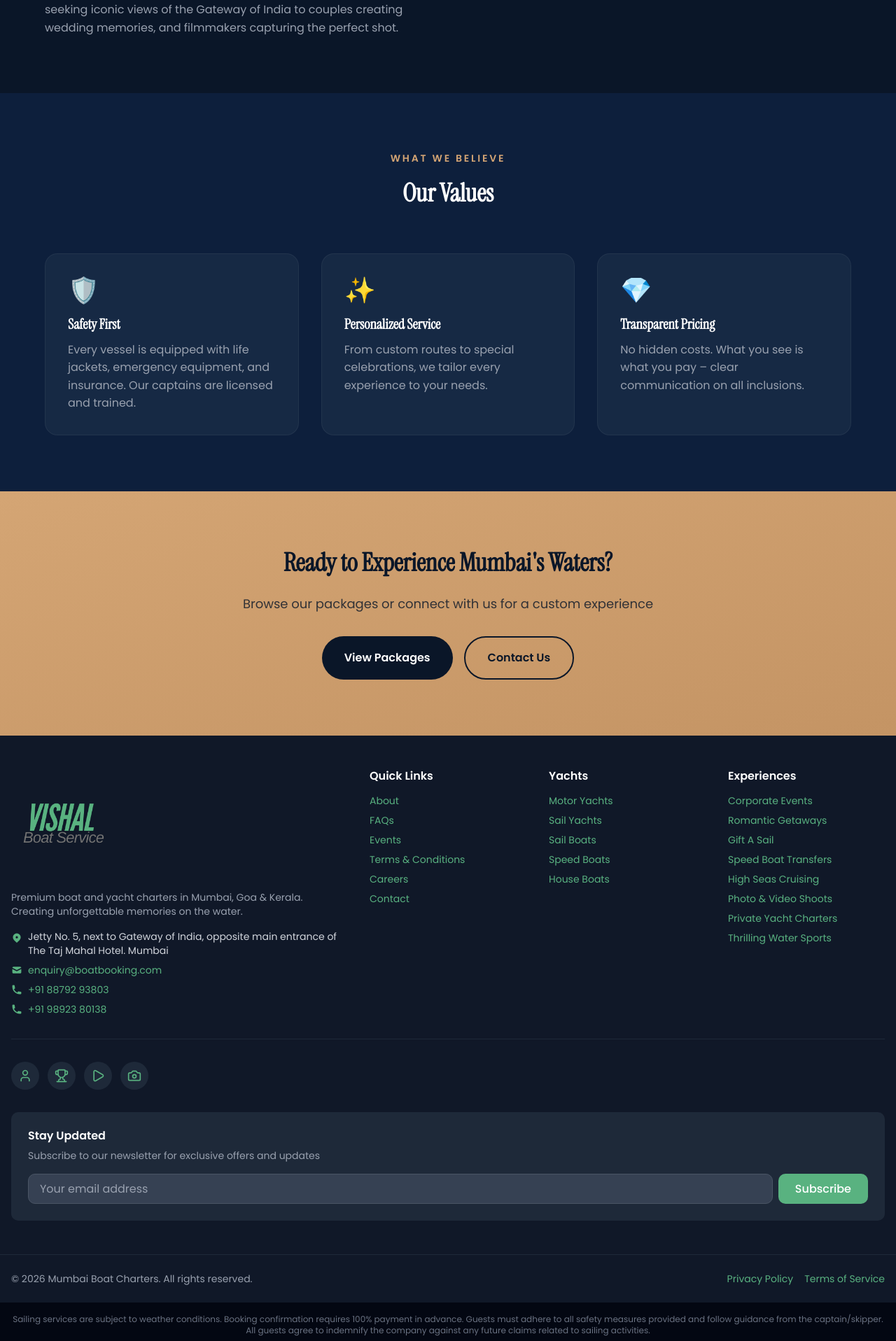
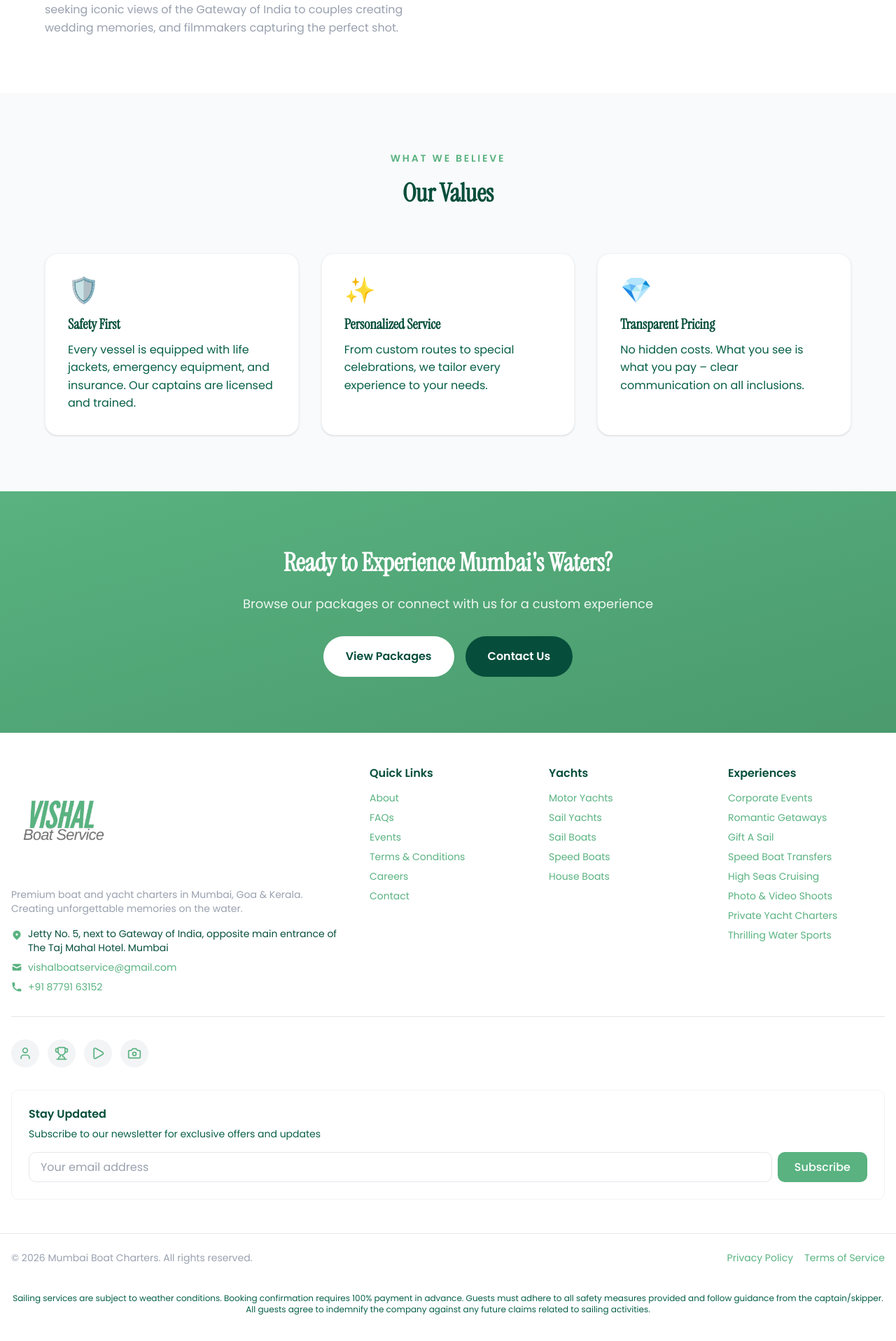
Before and after one commit to Devdeep8/boat-website-work-free, a Next.js app in the folder user-frontend/: page /about in a window 1280 px wide. Shown: the part 804-2720 px from the top of the page at 70% size. After the commit the page ends 2699 px from the top, so only its background shows below. Built offline with nearby package versions, Linux system fonts and the light colour scheme.

Commit message:
fix: this done

```diff
--- a/user-frontend/src/app/about/page.tsx
+++ b/user-frontend/src/app/about/page.tsx
@@ -9,19 +9,19 @@ export default function AboutPage() {
   return (
     <>
       <Header />
-      <main className="pt-[120px] min-h-screen">
+      <main className="pt-[96px] md:pt-[120px] min-h-screen">
       {/* Hero */}
-      <section className="relative py-24 px-4 bg-gradient-to-br from-[#0a1628] via-[#1a2744] to-[#0a1628]">
+      <section className="relative py-24 px-4 bg-gradient-to-br from-[#59b280] to-[#7bc49a]">
         <div className="max-w-6xl mx-auto text-center">
           <motion.h1
-            className="font-instrument text-5xl md:text-6xl font-semibold text-white mb-6"
+            className="font-instrument text-5xl md:text-6xl font-semibold text-[#064e3b] mb-6"
             initial={{ opacity: 0, y: 20 }}
             animate={{ opacity: 1, y: 0 }}
           >
             About Us
           </motion.h1>
           <motion.p
-            className="text-xl text-gray-400 max-w-3xl mx-auto"
+            className="text-xl text-[#065f46] max-w-3xl mx-auto"
             initial={{ opacity: 0, y: 20 }}
             animate={{ opacity: 1, y: 0 }}
             transition={{ delay: 0.2 }}
@@ -32,7 +32,7 @@ export default function AboutPage() {
       </section>
 
       {/* Story Section */}
-      <section className="py-20 px-4 bg-[#0a1628]">
+      <section className="py-20 px-4 bg-white">
         <div className="max-w-6xl mx-auto">
           <div className="grid md:grid-cols-2 gap-12 items-center">
             <motion.div
@@ -41,7 +41,7 @@ export default function AboutPage() {
               viewport={{ once: true }}
             >
               <span className="text-[#d4a574] text-sm font-semibold tracking-[0.2em] uppercase">Our Story</span>
-              <h2 className="font-instrument text-4xl font-semibold text-white mt-4 mb-6">
+              <h2 className="font-instrument text-4xl font-semibold text-[#064e3b] mt-4 mb-6">
                 A Decade on Mumbai Waters
               </h2>
               <p className="text-gray-400 leading-relaxed mb-6">
@@ -52,15 +52,15 @@ export default function AboutPage() {
               </p>
             </motion.div>
             <motion.div
-              className="bg-[#162944] rounded-2xl p-8 border border-white/5"
+              className="bg-white rounded-2xl p-8 border border-gray-100 shadow-sm"
               initial={{ opacity: 0, x: 30 }}
               whileInView={{ opacity: 1, x: 0 }}
               viewport={{ once: true }}
             >
               <div className="grid grid-cols-2 gap-6">
                 <div className="text-center">
-                  <div className="font-instrument text-4xl text-[#d4a574] mb-2">10+</div>
-                  <div className="text-sm text-gray-400">Years Experience</div>
+                  <div className="font-instrument text-4xl text-[#59b280] mb-2">10+</div>
+                  <div className="text-sm text-[#065f46]">Years Experience</div>
                 </div>
                 <div className="text-center">
                   <div className="font-instrument text-4xl text-[#d4a574] mb-2">50+</div>
@@ -81,7 +81,7 @@ export default function AboutPage() {
       </section>
 
       {/* Values Section */}
-      <section className="py-20 px-4 bg-[#0d1f3c]">
+      <section className="py-20 px-4 bg-gray-50">
         <div className="max-w-6xl mx-auto">
           <motion.div
             className="text-center mb-16"
@@ -89,8 +89,8 @@ export default function AboutPage() {
             whileInView={{ opacity: 1, y: 0 }}
             viewport={{ once: true }}
           >
-            <span className="text-[#d4a574] text-sm font-semibold tracking-[0.2em] uppercase">What We Believe</span>
-            <h2 className="font-instrument text-4xl font-semibold text-white mt-4">Our Values</h2>
+            <span className="text-[#59b280] text-sm font-semibold tracking-[0.2em] uppercase">What We Believe</span>
+            <h2 className="font-instrument text-4xl font-semibold text-[#064e3b] mt-4">Our Values</h2>
           </motion.div>
 
           <div className="grid md:grid-cols-3 gap-8">
@@ -113,15 +113,15 @@ export default function AboutPage() {
             ].map((value, index) => (
               <motion.div
                 key={value.title}
-                className="bg-[#162944] rounded-2xl p-8 border border-white/5"
+                className="bg-white rounded-2xl p-8 border border-gray-100 shadow-sm"
                 initial={{ opacity: 0, y: 20 }}
                 whileInView={{ opacity: 1, y: 0 }}
                 viewport={{ once: true }}
                 transition={{ delay: index * 0.1 }}
               >
                 <div className="text-4xl mb-4">{value.icon}</div>
-                <h3 className="font-instrument text-xl font-semibold text-white mb-3">{value.title}</h3>
-                <p className="text-gray-400">{value.description}</p>
+                <h3 className="font-instrument text-xl font-semibold text-[#064e3b] mb-3">{value.title}</h3>
+                <p className="text-[#065f46]">{value.description}</p>
               </motion.div>
             ))}
           </div>
@@ -129,24 +129,24 @@ export default function AboutPage() {
       </section>
 
       {/* CTA */}
-      <section className="py-20 px-4 bg-gradient-to-br from-[#d4a574] to-[#c49464]">
+      <section className="py-20 px-4 bg-gradient-to-br from-[#59b280] to-[#4a9a6d]">
         <div className="max-w-4xl mx-auto text-center">
-          <h2 className="font-instrument text-4xl font-semibold text-[#0a1628] mb-6">
+          <h2 className="font-instrument text-4xl font-semibold text-white mb-6">
             Ready to Experience Mumbai's Waters?
           </h2>
-          <p className="text-[#0a1628]/80 text-lg mb-8">
+          <p className="text-white/90 text-lg mb-8">
             Browse our packages or connect with us for a custom experience
           </p>
           <div className="flex flex-col sm:flex-row gap-4 justify-center">
             <Link
               href="/"
-              className="inline-flex items-center justify-center bg-[#0a1628] hover:bg-[#1a2744] text-white font-semibold px-8 py-4 rounded-full transition-all"
+              className="inline-flex items-center justify-center bg-white hover:bg-gray-100 text-[#064e3b] font-semibold px-8 py-4 rounded-full transition-all"
             >
               View Packages
             </Link>
             <Link
               href="/contact"
-              className="inline-flex items-center justify-center border-2 border-[#0a1628] text-[#0a1628] font-semibold px-8 py-4 rounded-full transition-all hover:bg-[#0a1628] hover:text-white"
+              className="inline-flex items-center justify-center bg-[#064e3b] hover:bg-[#0a1628] text-white font-semibold px-8 py-4 rounded-full transition-all"
             >
               Contact Us
             </Link>
--- a/user-frontend/src/app/contact/page.tsx
+++ b/user-frontend/src/app/contact/page.tsx
@@ -5,8 +5,9 @@ import Link from "next/link";
 import Header from "@/components/Header";
 import Footer from "@/components/Footer";
 
-const WHATSAPP_NUMBER = "919876543210";
-const EMAIL = "info@mumbaiboatcharters.com";
+const WHATSAPP_NUMBER = "918779163152";
+const EMAIL = "vishalboatservice@gmail.com";
+const DISPLAY_PHONE = "+91 87791 63152";
 
 export default function ContactPage() {
   const createWhatsAppLink = (message: string) => {
@@ -16,19 +17,19 @@ export default function ContactPage() {
   return (
     <>
       <Header />
-      <main className="pt-[120px] min-h-screen">
+      <main className="pt-[96px] md:pt-[120px] min-h-screen">
       {/* Hero */}
-      <section className="relative py-24 px-4 bg-gradient-to-br from-[#0a1628] via-[#1a2744] to-[#0a1628]">
+      <section className="relative py-24 px-4 bg-gradient-to-br from-[#59b280] to-[#7bc49a]">
         <div className="max-w-6xl mx-auto text-center">
           <motion.h1
-            className="font-instrument text-5xl md:text-6xl font-semibold text-white mb-6"
+            className="font-instrument text-5xl md:text-6xl font-semibold text-[#064e3b] mb-6"
             initial={{ opacity: 0, y: 20 }}
             animate={{ opacity: 1, y: 0 }}
           >
             Get in Touch
           </motion.h1>
           <motion.p
-            className="text-xl text-gray-400 max-w-3xl mx-auto"
+            className="text-xl text-[#065f46] max-w-3xl mx-auto"
             initial={{ opacity: 0, y: 20 }}
             animate={{ opacity: 1, y: 0 }}
             transition={{ delay: 0.2 }}
@@ -39,14 +40,14 @@ export default function ContactPage() {
       </section>
 
       {/* Contact Options */}
-      <section className="py-20 px-4 bg-[#0a1628]">
+      <section className="py-20 px-4 bg-gray-50">
         <div className="max-w-6xl mx-auto">
           <div className="grid md:grid-cols-3 gap-8">
             {[
               {
                 title: "WhatsApp",
                 description: "Fastest response time",
-                value: "+91 " + WHATSAPP_NUMBER.slice(2, 12),
+                value: DISPLAY_PHONE,
                 icon: "💬",
                 link: createWhatsAppLink("Hi, I have a question about boat charters"),
                 color: "from-green-500 to-green-600"
@@ -73,18 +74,18 @@ export default function ContactPage() {
                 href={contact.link}
                 target={contact.title !== "Location" ? "_blank" : undefined}
                 rel={contact.title !== "Location" ? "noopener noreferrer" : undefined}
-                className="group relative bg-[#162944] rounded-2xl p-8 border border-white/5 hover:border-white/10 transition-all"
+                className="group relative bg-white rounded-2xl p-8 border border-gray-100 hover:shadow-lg transition-all"
                 initial={{ opacity: 0, y: 20 }}
                 whileInView={{ opacity: 1, y: 0 }}
                 viewport={{ once: true }}
                 transition={{ delay: index * 0.1 }}
               >
-                <div className="absolute inset-0 bg-gradient-to-br opacity-0 group-hover:opacity-10 transition-opacity duration-500 from-white/5 to-transparent" />
+                <div className="absolute inset-0 bg-gradient-to-br opacity-0 group-hover:opacity-5 transition-opacity duration-500 from-[#59b280]/10 to-transparent" />
                 <div className="relative">
                   <div className="text-4xl mb-4">{contact.icon}</div>
-                  <h3 className="font-instrument text-xl font-semibold text-white mb-2">{contact.title}</h3>
-                  <p className="text-sm text-gray-500 mb-3">{contact.description}</p>
-                  <p className="text-[#d4a574] font-medium">{contact.value}</p>
+                  <h3 className="font-instrument text-xl font-semibold text-[#064e3b] mb-2">{contact.title}</h3>
+                  <p className="text-sm text-[#065f46] mb-3">{contact.description}</p>
+                  <p className="text-[#59b280] font-medium">{contact.value}</p>
                 </div>
               </motion.a>
             ))}
@@ -93,7 +94,7 @@ export default function ContactPage() {
       </section>
 
       {/* FAQ Section */}
-      <section className="py-20 px-4 bg-[#0d1f3c]">
+      <section className="py-20 px-4 bg-gray-50">
         <div className="max-w-4xl mx-auto">
           <motion.div
             className="text-center mb-16"
@@ -101,8 +102,8 @@ export default function ContactPage() {
             whileInView={{ opacity: 1, y: 0 }}
             viewport={{ once: true }}
           >
-            <span className="text-[#d4a574] text-sm font-semibold tracking-[0.2em] uppercase">FAQ</span>
-            <h2 className="font-instrument text-4xl font-semibold text-white mt-4">Common Questions</h2>
+            <span className="text-[#59b280] text-sm font-semibold tracking-[0.2em] uppercase">FAQ</span>
+            <h2 className="font-instrument text-4xl font-semibold text-[#064e3b] mt-4">Common Questions</h2>
           </motion.div>
 
           <div className="space-y-4">
@@ -130,14 +131,14 @@ export default function ContactPage() {
             ].map((faq, index) => (
               <motion.div
                 key={index}
-                className="bg-[#162944] rounded-xl p-6 border border-white/5"
+                className="bg-white rounded-xl p-6 border border-gray-100 shadow-sm"
                 initial={{ opacity: 0, y: 20 }}
                 whileInView={{ opacity: 1, y: 0 }}
                 viewport={{ once: true }}
                 transition={{ delay: index * 0.1 }}
               >
-                <h3 className="font-semibold text-white mb-2">{faq.question}</h3>
-                <p className="text-gray-400">{faq.answer}</p>
+                <h3 className="font-semibold text-[#064e3b] mb-2">{faq.question}</h3>
+                <p className="text-[#065f46]">{faq.answer}</p>
               </motion.div>
             ))}
           </div>
@@ -145,19 +146,19 @@ export default function ContactPage() {
       </section>
 
       {/* CTA */}
-      <section className="py-20 px-4 bg-gradient-to-br from-[#d4a574] to-[#c49464]">
+      <section className="py-20 px-4 bg-gradient-to-br from-[#59b280] to-[#4a9a6d]">
         <div className="max-w-4xl mx-auto text-center">
-          <h2 className="font-instrument text-4xl font-semibold text-[#0a1628] mb-6">
+          <h2 className="font-instrument text-4xl font-semibold text-[#ffffff] mb-6">
             Ready to Book?
           </h2>
-          <p className="text-[#0a1628]/80 text-lg mb-8">
+          <p className="text-white/90 text-lg mb-8">
             Connect with us on WhatsApp for instant booking confirmation
           </p>
           <a
             href={createWhatsAppLink("Hi, I'd like to book a boat charter")}
             target="_blank"
             rel="noopener noreferrer"
-            className="inline-flex items-center justify-center gap-2 bg-[#0a1628] hover:bg-[#1a2744] text-white font-semibold px-10 py-4 rounded-full transition-all"
+            className="inline-flex items-center justify-center gap-2 bg-[#064e3b] hover:bg-[#0a1628] text-white font-semibold px-10 py-4 rounded-full transition-all"
           >
             <svg className="w-6 h-6" fill="currentColor" viewBox="0 0 24 24">
               <path d="M17.472 14.382c-.297-.149-1.758-.867-2.03-.967-.273-.099-.471-.148-.67.15-.197.297-.767.966-.94 1.164-.173.199-.347.223-.644.075-.297-.15-1.255-.463-2.39-1.475-.883-.788-1.48-1.761-1.653-2.059-.173-.297-.018-.458.13-.606.134-.133.298-.347.446-.52.149-.174.198-.298.298-.497.099-.198.05-.371-.025-.52-.075-.149-.669-1.612-.916-2.207-.242-.579-.487-.5-.669-.51-.173-.008-.371-.01-.57-.01-.198 0-.52.074-.792.372-.272.297-1.04 1.016-1.04 2.479 0 1.462 1.065 2.875 1.213 3.074.149.198 2.096 3.2 5.077 4.487.709.306 1.262.489 1.694.625.712.227 1.36.195 1.871.118.571-.085 1.758-.719 2.006-1.413.248-.694.248-1.289.173-1.413-.074-.124-.272-.198-.57-.347m-5.421 7.403h-.004a9.87 9.87 0 01-5.031-1.378l-.361-.214-3.741.982.998-3.648-.235-.374a9.86 9.86 0 01-1.51-5.26c.001-5.45 4.436-9.884 9.888-9.884 2.64 0 5.122 1.03 6.988 2.898a9.825 9.825 0 012.893 6.994c-.003 5.45-4.437 9.884-9.885 9.884m8.413-18.297A11.815 11.815 0 0012.05 0C5.495 0 .16 5.335.157 11.892c0 2.096.547 4.142 1.588 5.945L.057 24l6.305-1.654a11.882 11.882 0 005.683 1.448h.005c6.554 0 11.89-5.335 11.893-11.893a11.821 11.821 0 00-3.48-8.413z"/>
--- a/user-frontend/src/app/globals.css
+++ b/user-frontend/src/app/globals.css
@@ -1,8 +1,6 @@
 @import "tailwindcss";
 @import "tw-animate-css";
 @import "shadcn/tailwind.css";
-
-@custom-variant dark (&:is(.dark *));
 
 /* ==========================================
    DESIGN TOKENS - Color System
@@ -260,38 +258,39 @@ button:focus-visible {
   --radius-4xl: calc(var(--radius) * 2.6);
 }
 
+/* Disable dark theme variables - keep light/green palette only */
 .dark {
-  --background: 10 15 30;
-  --foreground: 248 249 250;
-  --card: 22 41 68;
-  --card-foreground: 248 249 250;
-  --popover: 22 41 68;
-  --popover-foreground: 248 249 250;
+  --background: 255 255 255;
+  --foreground: 30 41 59;
+  --card: 255 255 255;
+  --card-foreground: 30 41 59;
+  --popover: 255 255 255;
+  --popover-foreground: 30 41 59;
   --primary: 89 178 128;
   --primary-foreground: 255 255 255;
-  --secondary: 26 39 68;
-  --secondary-foreground: 248 249 250;
-  --muted: 26 39 68;
-  --muted-foreground: 156 163 175;
-  --accent: 26 39 68;
-  --accent-foreground: 248 249 250;
+  --secondary: 241 245 249;
+  --secondary-foreground: 30 41 59;
+  --muted: 241 245 249;
+  --muted-foreground: 100 116 139;
+  --accent: 241 245 249;
+  --accent-foreground: 30 41 59;
   --destructive: 239 68 68;
   --destructive-foreground: 255 255 255;
-  --border: 255 255 255 / 10%;
-  --input: 255 255 255 / 15%;
+  --border: 226 232 240;
+  --input: 226 232 240;
   --ring: 89 178 128;
-  --chart-1: 220 220 220;
-  --chart-2: 156 163 175;
-  --chart-3: 107 114 128;
-  --chart-4: 75 85 99;
-  --chart-5: 55 65 81;
-  --sidebar: 22 41 68;
-  --sidebar-foreground: 248 249 250;
+  --chart-1: var(--chart-1, 220 220 220);
+  --chart-2: var(--chart-2, 156 163 175);
+  --chart-3: var(--chart-3, 107 114 128);
+  --chart-4: var(--chart-4, 75 85 99);
+  --chart-5: var(--chart-5, 55 65 81);
+  --sidebar: 255 255 255;
+  --sidebar-foreground: 30 41 59;
   --sidebar-primary: 89 178 128;
   --sidebar-primary-foreground: 255 255 255;
-  --sidebar-accent: 26 39 68;
-  --sidebar-accent-foreground: 248 249 250;
-  --sidebar-border: 255 255 255 / 10%;
+  --sidebar-accent: 241 245 249;
+  --sidebar-accent-foreground: 30 41 59;
+  --sidebar-border: 226 232 240;
   --sidebar-ring: 89 178 128;
 }
 
--- a/user-frontend/src/app/packages/[slug]/page.tsx
+++ b/user-frontend/src/app/packages/[slug]/page.tsx
@@ -154,7 +154,7 @@ const DEMO_PACKAGES: Package[] = [
   }
 ];
 
-const WHATSAPP_NUMBER = "919876543210";
+const WHATSAPP_NUMBER = "918779163152";
 
 export default function PackageDetailPage() {
   const params = useParams();
--- a/user-frontend/src/app/packages/page.tsx
+++ b/user-frontend/src/app/packages/page.tsx
@@ -137,7 +137,7 @@ const CATEGORIES = [
   { id: "guided-tour", name: "Guided Tours", icon: "🏛️" }
 ];
 
-const WHATSAPP_NUMBER = "919876543210";
+const WHATSAPP_NUMBER = "918779163152";
 
 export default function PackagesPage() {
   const [packages, setPackages] = useState<Package[]>(DEMO_PACKAGES);
@@ -207,7 +207,7 @@ export default function PackagesPage() {
                   onClick={() => setSelectedCategory(category.id)}
                   className={`px-6 py-3 rounded-full font-medium transition-all duration-300 font-poppins ${
                     selectedCategory === category.id
-                      ? "bg-brand-primary text-white"
+                      ? "bg-[#59b280] text-white"
                       : "bg-gray-100 text-gray-700 hover:bg-gray-200"
                   }`}
                 >
--- a/user-frontend/src/components/Footer.tsx
+++ b/user-frontend/src/components/Footer.tsx
@@ -8,8 +8,8 @@ const FOOTER_DATA = {
     name: "Mumbai Boat Charters",
     tagline: "Premium experiences on Mumbai waters",
     address: "Jetty No. 5, next to Gateway of India, opposite main entrance of The Taj Mahal Hotel. Mumbai",
-    email: "enquiry@boatbooking.com",
-    phones: ["+91 88792 93803", "+91 98923 80138"]
+    email: "vishalboatservice@gmail.com",
+    phones: ["+91 87791 63152"]
   },
   quickLinks: [
     { name: "About", href: "/about" },
@@ -46,7 +46,7 @@ const FOOTER_DATA = {
 
 export default function Footer() {
   return (
-    <footer className="bg-gray-900 text-gray-300">
+    <footer className="bg-white text-[#064e3b]">
       {/* Main Footer Content */}
       <div className="max-w-7xl mx-auto px-4 py-12">
         <div className="grid grid-cols-1 md:grid-cols-2 lg:grid-cols-5 gap-8">
@@ -89,7 +89,7 @@ export default function Footer() {
 
           {/* Quick Links */}
           <div>
-            <h3 className="text-white font-semibold mb-4 font-poppins">Quick Links</h3>
+            <h3 className="text-[#064e3b] font-semibold mb-4 font-poppins">Quick Links</h3>
             <ul className="space-y-2 text-sm">
               {FOOTER_DATA.quickLinks.map((link) => (
                 <li key={link.name}>
@@ -103,7 +103,7 @@ export default function Footer() {
 
           {/* Yacht Categories */}
           <div>
-            <h3 className="text-white font-semibold mb-4 font-poppins">Yachts</h3>
+            <h3 className="text-[#064e3b] font-semibold mb-4 font-poppins">Yachts</h3>
             <ul className="space-y-2 text-sm">
               {FOOTER_DATA.yachtCategories.map((category) => (
                 <li key={category.name}>
@@ -117,7 +117,7 @@ export default function Footer() {
 
           {/* Experiences */}
           <div>
-            <h3 className="text-white font-semibold mb-4 font-poppins">Experiences</h3>
+            <h3 className="text-[#064e3b] font-semibold mb-4 font-poppins">Experiences</h3>
             <ul className="space-y-2 text-sm">
               {FOOTER_DATA.experiences.map((experience) => (
                 <li key={experience.name}>
@@ -131,12 +131,12 @@ export default function Footer() {
         </div>
 
         {/* Social Links */}
-        <div className="flex items-center gap-3 mt-8 pt-8 border-t border-gray-800">
+        <div className="flex items-center gap-3 mt-8 pt-8 border-t border-gray-200">
           {FOOTER_DATA.socialLinks.map((social) => (
             <a
               key={social.name}
               href={social.href}
-              className="w-10 h-10 flex items-center justify-center rounded-full bg-gray-800 hover:bg-[#59b280] hover:text-white transition-colors"
+              className="w-10 h-10 flex items-center justify-center rounded-full bg-gray-100 hover:bg-[#59b280] hover:text-white transition-colors"
               aria-label={social.name}
             >
               <social.icon className="w-5 h-5" />
@@ -145,16 +145,16 @@ export default function Footer() {
         </div>
 
         {/* Newsletter */}
-        <div className="mt-8 p-6 bg-gray-800 rounded-lg">
-          <h3 className="text-white font-semibold mb-2 font-poppins">Stay Updated</h3>
-          <p className="text-sm text-gray-400 mb-4 font-poppins">
+        <div className="mt-8 p-6 bg-white rounded-lg border border-gray-100">
+          <h3 className="text-[#064e3b] font-semibold mb-2 font-poppins">Stay Updated</h3>
+          <p className="text-sm text-[#065f46] mb-4 font-poppins">
             Subscribe to our newsletter for exclusive offers and updates
           </p>
           <div className="flex gap-2">
             <input
               type="email"
               placeholder="Your email address"
-              className="flex-1 px-4 py-2 rounded-lg bg-gray-700 border border-gray-600 text-white placeholder-gray-400 focus:outline-none focus:border-[#59b280] font-poppins"
+              className="flex-1 px-4 py-2 rounded-lg bg-white border border-gray-200 text-[#064e3b] placeholder-gray-400 focus:outline-none focus:border-[#59b280] font-poppins"
             />
             <button className="px-6 py-2 bg-[#59b280] hover:bg-[#4a9a6d] text-white rounded-lg font-medium transition-colors font-poppins">
               Subscribe
@@ -164,7 +164,7 @@ export default function Footer() {
       </div>
 
       {/* Bottom Bar */}
-      <div className="border-t border-gray-800">
+      <div className="border-t border-gray-200">
         <div className="max-w-7xl mx-auto px-4 py-6">
           <div className="flex flex-col md:flex-row justify-between items-center gap-4 text-sm text-gray-400">
             <p className="font-poppins">
@@ -183,9 +183,9 @@ export default function Footer() {
       </div>
 
       {/* Disclaimer */}
-      <div className="bg-gray-950">
+      <div className="bg-white">
         <div className="max-w-7xl mx-auto px-4 py-4">
-          <p className="text-xs text-gray-500 text-center font-poppins">
+          <p className="text-xs text-[#065f46] text-center font-poppins">
             Sailing services are subject to weather conditions. Booking confirmation requires 100% payment in advance.
             Guests must adhere to all safety measures provided and follow guidance from the captain/skipper.
             All guests agree to indemnify the company against any future claims related to sailing activities.
--- a/user-frontend/src/components/Header.tsx
+++ b/user-frontend/src/components/Header.tsx
@@ -51,8 +51,8 @@ const NAVIGATION = [
 ];
 
 const CONTACT_INFO = {
-  email: "enquiry@boatbooking.com",
-  phones: ["+91 88792 93803", "+91 98923 80138"],
+  email: "vishalboatservice@gmail.com",
+  phones: ["+91 87791 63152"],
   locations: "Mumbai | Goa | Kerala"
 };
 
```
Also changed, not shown: user-frontend/src/app/page.tsx (+9 -9 lines), user-frontend/src/components/HeroBanner.tsx (+7 -4 lines).
